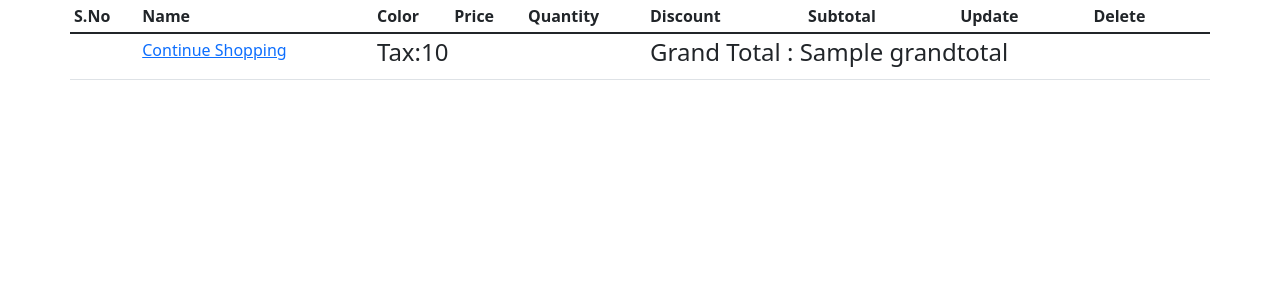
After one commit to TheAIMagics/myshop, a Flask app: template shop/templates/products/carts.html in a window 1280 px wide. The commit adds this page. Shown: the top 300 px of the page. Run offline with Flask 2, Linux system fonts and the light colour scheme; the template is opened without the code that fills it: most values are stand-ins (such as "Sample title", 1, 10 or a date in 2020); some libraries are stand-ins or nearby versions.

Commit message:
Add cart page

```diff
--- /dev/null
+++ b/shop/templates/products/carts.html
@@ -0,0 +1,49 @@
+{% extends 'layout.html' %}
+{% block content %}
+
+<div class="container">
+    <div class="row">
+        <table class="table table-sm">
+            <thead>
+            <th>S.No</th>
+            <th>Name</th>
+            <th>Color</th>
+            <th>Price</th>
+            <th>Quantity</th>
+            <th>Discount</th>
+            <th>Subtotal</th>
+            <th>Update</th>
+            <th>Delete</th>
+            </thead>
+            <tbody>
+            {% for key, product in session['Shoppingcart'].items() %}
+            {% set discount = (product.discount/100) * product.price|float %}
+            <tr>
+                <td>{{loop.index}}</td>
+                 <td>{{product.name}}</td>
+                 <td>{{product.colors}}</td>
+                 <td>{{product.price}}</td>
+                 <td>{{product.quantity}}</td>
+                {% if product.discount >0 %}
+                <td>{{product.discount}}% &nbsp is  {{discount }} </td>
+                {% else %}
+                <td></td>
+                {% endif %}
+                    {% set subtotal = product.quantity * product.price %}
+                <td>{{ subtotal|float - discount|float }}</td>
+                 <td><a href="">update</td>
+                 <td><a href="">delete</td>
+            </tr>
+            {% endfor %}
+            <tr>
+                <td></td>
+                <td><a href="/">Continue Shopping</a></td>
+                <td colspan="3"><h4>Tax:{{tax}}</h4></td>
+                <td colspan="4"><h4>Grand Total : {{grandtotal}}</h4></td>
+            </tr>
+            </tbody>
+        </table>
+    </div>
+</div>
+
+{% endblock content%}
--- a/shop/templates/products/index.html
+++ b/shop/templates/products/index.html
@@ -36,7 +36,7 @@
               </ul>
             </li>
             <li class="nav-item">
-              <a class="nav-link disabled" href = "#">Cart({{session['Shoppingcart']|length}})</a>
+              <a class="nav-link " href = "{{ url_for('getCart') }}" >Cart({{session['Shoppingcart']|length}})</a>
             </li>
           </ul>
           <form class="d-flex">
@@ -66,7 +66,7 @@
                     <div class="card-footer text-center">
                       <a href="{{ url_for('single_page', id = b.id) }}" class="btn btn-sm btn-primary pull-left" type="button" id="toleft">Details</a>
 
-                      <form action="{{url_for('AddCart')}}" method="post">
+                      <form action="{{url_for('AddCart')}}" method="POST">
                           <input type="hidden" name="product_id" value="{{b.id}}">
                           <button type="submit" class="btn btn-sm btn-warning float-right">Add to Cart</button>
                           <input type="hidden" name="quantity" value="1" min="1" max="20">
--- a/shop/templates/products/single_page.html
+++ b/shop/templates/products/single_page.html
@@ -36,7 +36,7 @@
               </ul>
             </li>
             <li class="nav-item">
-              <a class="nav-link disabled" href = "#">Cart({{session['Shoppingcart']|length}})</a>
+              <a class="nav-link " href ="{{url_for('getCart')}}">Cart({{session['Shoppingcart']|length}})</a>
             </li>
           </ul>
           <form class="d-flex">
```
Also changed, not shown: shop/carts/carts.py (+15 -2 lines).
